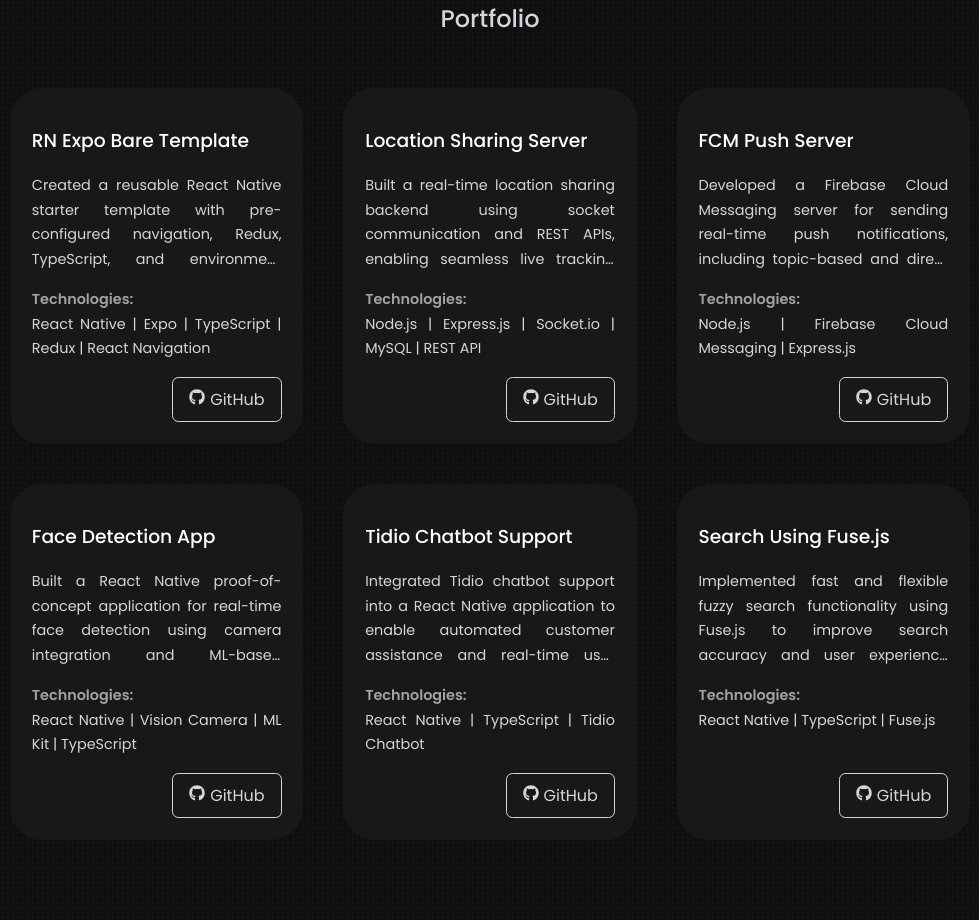
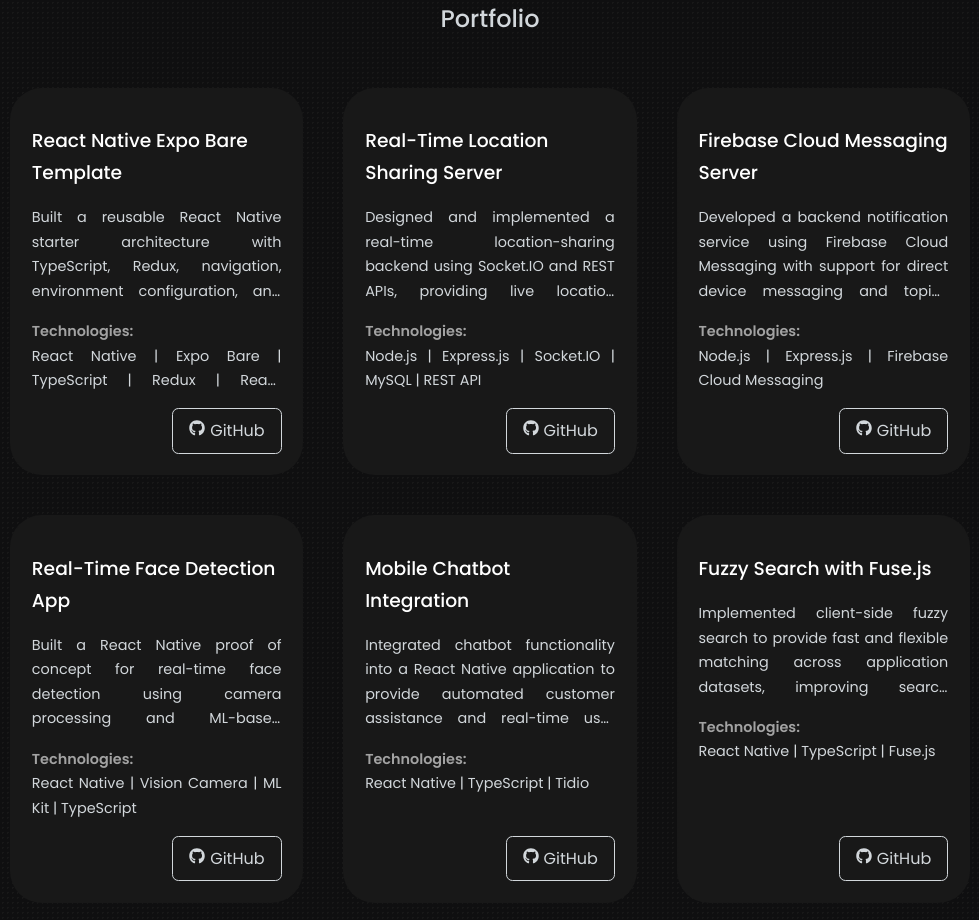
Before and after one commit to dainyjose/my-portfolio, a React (Vite) app: page / in a window 1280 px wide. Shown: the part 3040-3960 px from the top of the page, without its empty margins (150-1129 px from the left). Built offline with nearby package versions, Linux system fonts and the light colour scheme.

Commit message:
feat: update portfolio projects and descriptions

```diff
--- a/src/components/Portfolio/Portfolio.tsx
+++ b/src/components/Portfolio/Portfolio.tsx
@@ -5,66 +5,66 @@ const Portfolio = () => {
   const projects = [
     {
       id: 1,
-      title: "RN Expo Bare Template",
+      title: "React Native Expo Bare Template",
       description:
-        "Created a reusable React Native starter template with pre-configured navigation, Redux, TypeScript, and environment management to speed up project setup and reduce repetitive development work.",
-      technologies:
-        "React Native | Expo | TypeScript | Redux | React Navigation",
+        "Built a reusable React Native starter architecture with TypeScript, Redux, navigation, environment configuration, and common project setup to accelerate development and maintain consistency across applications.",
+      technologies: "React Native | Expo Bare | TypeScript | Redux | React Navigation",
       github: "https://github.com/dainyjose/rn-expo-typescript-bare-template",
     },
+
     {
       id: 2,
-      title: "Location Sharing Server",
+      title: "Real-Time Location Sharing Server",
       description:
-        "Built a real-time location sharing backend using socket communication and REST APIs, enabling seamless live tracking integration for mobile applications.",
-      technologies: "Node.js | Express.js | Socket.io | MySQL | REST API",
+        "Designed and implemented a real-time location-sharing backend using Socket.IO and REST APIs, providing live location updates and a scalable foundation for mobile tracking applications.",
+      technologies: "Node.js | Express.js | Socket.IO | MySQL | REST API",
       github: "https://github.com/dainyjose/Location-sharing-server-side",
     },
+
     {
       id: 3,
-      title: "FCM Push Server",
+      title: "Firebase Cloud Messaging Server",
       description:
-        "Developed a Firebase Cloud Messaging server for sending real-time push notifications, including topic-based and direct messaging support for mobile applications.",
-      technologies: "Node.js | Firebase Cloud Messaging | Express.js",
+        "Developed a backend notification service using Firebase Cloud Messaging with support for direct device messaging and topic-based notifications for React Native applications.",
+      technologies: "Node.js | Express.js | Firebase Cloud Messaging",
       github: "https://github.com/dainyjose/firebase-cloud-messaging-node",
     },
+
     {
       id: 4,
-      title: "Face Detection App",
+      title: "Real-Time Face Detection App",
       description:
-        "Built a React Native proof-of-concept application for real-time face detection using camera integration and ML-based processing to explore live mobile detection capabilities and performance optimization.",
+        "Built a React Native proof of concept for real-time face detection using camera processing and ML-based detection, exploring mobile computer vision performance and camera integration.",
       technologies: "React Native | Vision Camera | ML Kit | TypeScript",
       github: "https://github.com/dainyjose/face-detection-app",
     },
+
     {
       id: 5,
-      title: "Tidio Chatbot Support",
+      title: "Mobile Chatbot Integration",
       description:
-        "Integrated Tidio chatbot support into a React Native application to enable automated customer assistance and real-time user communication for improved engagement.",
-      technologies: "React Native | TypeScript | Tidio Chatbot",
+        "Integrated chatbot functionality into a React Native application to provide automated customer assistance and real-time user communication.",
+      technologies: "React Native | TypeScript | Tidio",
       github: "https://github.com/dainyjose/tidio_chatbot_support",
     },
+
     {
       id: 6,
-      title: "Search Using Fuse.js",
+      title: "Fuzzy Search with Fuse.js",
       description:
-        "Implemented fast and flexible fuzzy search functionality using Fuse.js to improve search accuracy and user experience across application datasets.",
+        "Implemented client-side fuzzy search to provide fast and flexible matching across application datasets, improving search accuracy and user experience.",
       technologies: "React Native | TypeScript | Fuse.js",
       github: "https://github.com/dainyjose/search_using_fuse_js",
     },
   ];
-
   return (
     <section id="portfolio">
-      <h5>My Recent Work</h5>
+      <h5>Selected Projects</h5>
       <h2>Portfolio</h2>
 
       <div className="container portfolio__container">
         {projects.map((pro, index) => (
-          <article
-            className={`portfolio__item project-${index}`}
-            key={pro.id}
-          >
+          <article className={`portfolio__item project-${index}`} key={pro.id}>
             <div className="portfolio__item-content">
               <h3>{pro.title}</h3>
 
```
